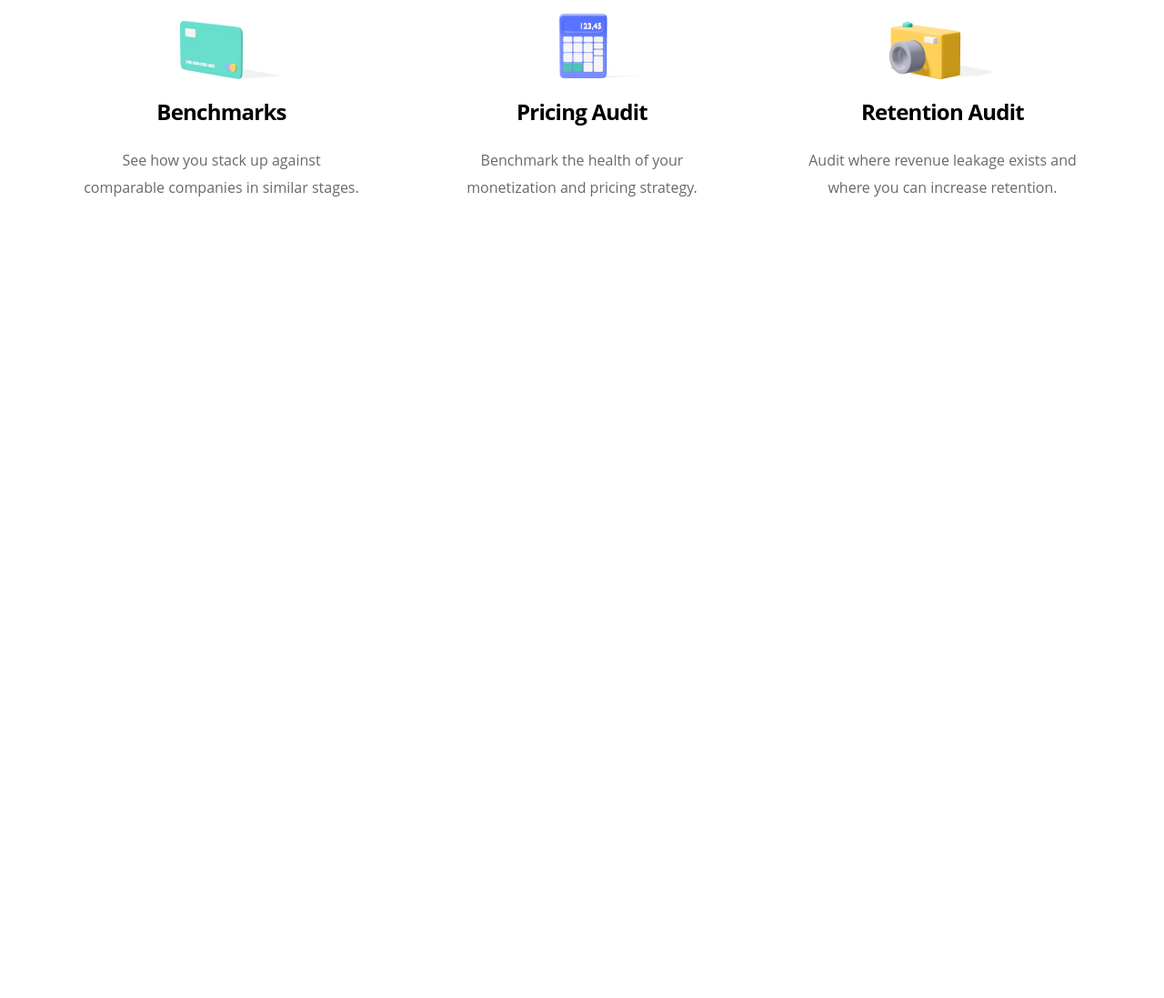
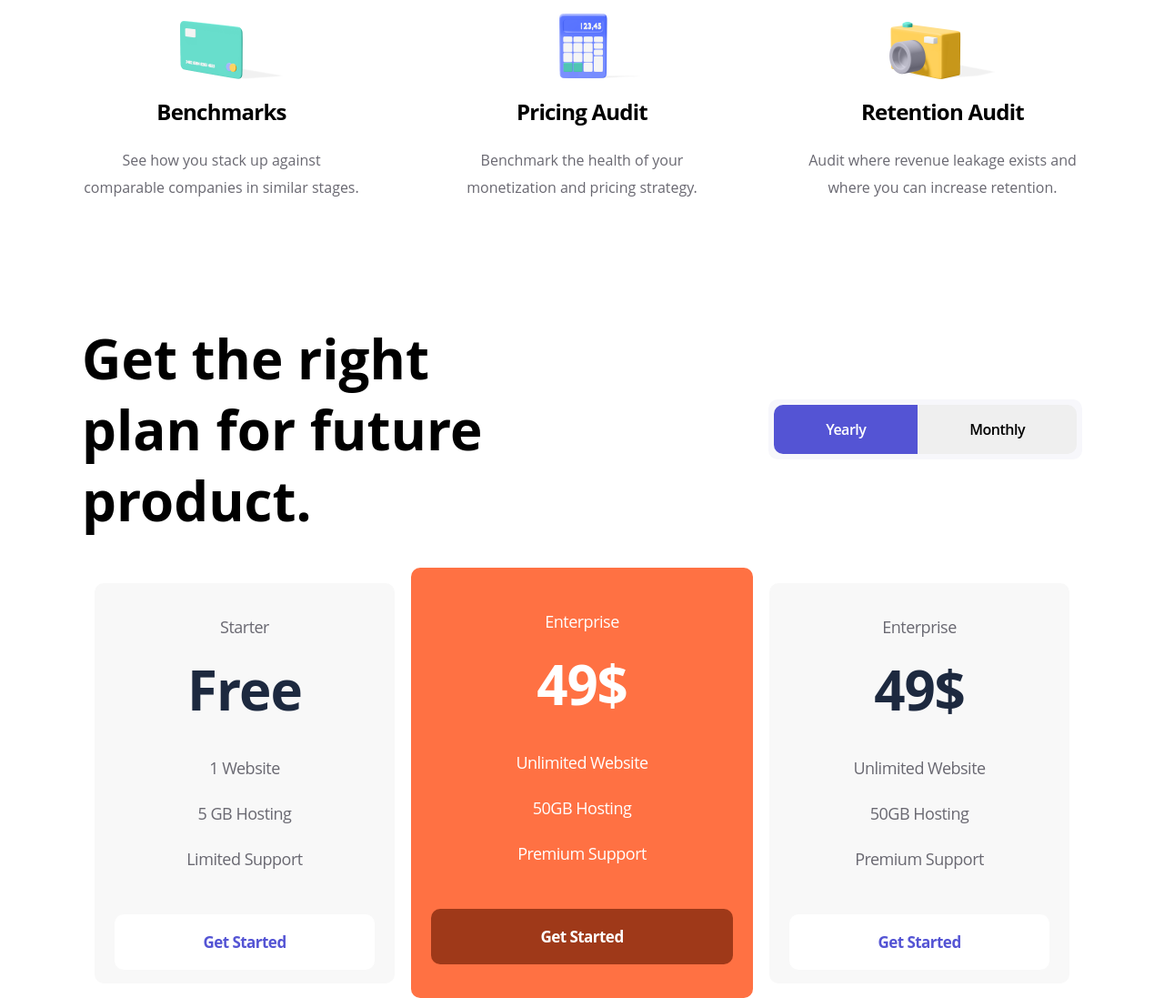
Before and after one commit to DanielKlark/DKweb, a plain HTML site: page index.html in a window 1280 px wide. Shown: the part 2474-3571 px from the top of the page at 91% size. Before the commit the page ends 2876 px from the top, so only its background shows below. Drawn offline with Linux system fonts and the light colour scheme.

Commit message:
Add files via upload

```diff
--- a/Style/style.css
+++ b/Style/style.css
@@ -69,12 +69,19 @@
     letter-spacing: -2.5px;
 }
 
-.section-heading.h2 {
+h2 {
     font-size: 50px;
 }
 
-.section-heading.h1 {
+h1 {
     font-size: 75px;
+}
+
+.second-section-heading {
+    font-size: 60px;
+    font-weight: bold;
+    letter-spacing: -1.88;
+    line-height: 130%;
 }
 
 .description {
@@ -128,33 +135,154 @@
     margin-top: 30px;
     color: #5454D4;
 }
-.fourth-section{
+
+.fourth-section {
     margin-top: 81px;
 }
-.cards-wrap{
+
+.cards-wrap {
     padding: 181px 0;
     display: flex;
     justify-content: space-between;
 }
-.card{
+
+.card {
     text-align: center;
     max-width: 307px;
     text-align: center;
 }
-.section-heading.h3{
+
+.section-heading.h3 {
     font-size: 24px;
     text-align: center;
     font-weight: 700;
     letter-spacing: -0.75px;
     line-height: 36px;
 }
-.card-img{
+
+.card-img {
     max-width: 181px;
     max-height: 97px;
 }
-.description.card{
+
+.description.card {
     font-size: 16px;
     font-weight: 400;
     text-align: center;
     margin-top: 20px;
 }
+
+.second-wrap {
+    max-height: 140px;
+}
+
+.section-block {
+    max-width: 524px;
+}
+
+.second-wrap {
+    display: flex;
+    justify-content: space-between;
+    align-items: center;
+}
+
+.card-button-wrap button {
+    font-weight: 600;
+    letter-spacing: -0.5px;
+    padding: 16px 57px;
+    font-size: 16px;
+    background-color: none;
+    cursor: pointer;
+
+}
+
+.card-button-wrap {
+    display: flex;
+    padding: 6px;
+    border-radius: 10px;
+    background: #F7F7FB;
+}
+
+.button-yearly {
+    border-radius: 10px 0 0 10px;
+}
+
+.button-monthly {
+    border-radius: 0 10px 10px 0;
+}
+
+.button-yearly.active,
+.button-monthly.active {
+    background-color: #5454D4;
+    color: white;
+}
+
+.product-card-wrap {
+    margin-top: 82px;
+    display: flex;
+    align-items: center;
+    justify-content: center;
+    gap: 18px;
+}
+
+.product-card {
+    width: 330px;
+    height: 440px;
+    background: #F8F8F8;
+    border-radius: 10px;
+    padding: 34px 22px 27px;
+}
+
+.product-card p {
+    font-size: 18px;
+    text-align: center;
+    letter-spacing: -0.5px;
+    line-height: 50px;
+    color: #696871;
+}
+
+p.product-price {
+    font-size: 60px;
+    line-height: 66px;
+    font-weight: bold;
+    color: #1D293F;
+    letter-spacing: -1.03px;
+    margin-bottom: 28px;
+}
+
+.product-button {
+    width: 100%;
+    padding: 19px;
+    cursor: pointer;
+    background: white;
+    border-radius: 10px;
+    color: #5454D4;
+    font-size: 17px;
+    font-weight: bold;
+    letter-spacing: -0.53px;
+    margin-top: 36px;
+
+}
+
+p.product-tariff {
+    line-height: 28px;
+    margin-bottom: 22px;
+}
+
+.product-card.active {
+    background: #FF7143;
+    width: 376px;
+    height: 473px;
+    display: flex;
+    flex-direction: column;
+    justify-content: center;
+}
+
+.product-card.active p {
+    color: white;
+}
+
+.product-card.active .product-button {
+    background: #9F3919;
+    color: white;
+}
--- a/index.html
+++ b/index.html
@@ -115,6 +115,49 @@
             </div>
         </div>
     </section>
+
+    <section class="sixth-section">
+        <div class="container">
+            <div class="second-wrap">
+                <div class="section-block">
+                    <h2 class="second-section-heading">Get the right plan for future product.</h2>
+                </div>
+                <div class="card-button-wrap">
+                    <button class="button-yearly active">Yearly</button>
+                    <button class="button-monthly">Monthly</button>
+                </div>
+            </div>
+            <div class="product-card-wrap">
+                <div class="product-card">
+                    <p class="product-tariff">Starter</p>
+                    <p class="product-price">Free</p>
+                    <p class="staff-count">1 Website</p>
+                    <p class="hosting size">5 GB Hosting</p>
+                    <p class="support">Limited Support</p>
+                    <button class="product-button">Get Started</button>
+                </div>
+                <div class="product-card active">
+                    <p class="product-tariff">Enterprise</p>
+                    <p class="product-price">49$</p>
+                    <p class="staff-count">Unlimited Website</p>
+                    <p class="hosting size">50GB Hosting</p>
+                    <p class="support">Premium Support</p>
+                    <button class="product-button">Get Started</button>
+                </div>
+                <div class="product-card">
+                    <p class="product-tariff">Enterprise</p>
+                    <p class="product-price">49$</p>
+                    <p class="staff-count">Unlimited Website</p>
+                    <p class="hosting size">50GB Hosting</p>
+                    <p class="support">Premium Support</p>
+                    <button class="product-button">Get Started</button>
+                </div>
+            </div>
+
+        </div>
+
+        </div>
+    </section>
 </body>
 
 </html>
```
Lines whose indentation alone changed are shown as unchanged.
